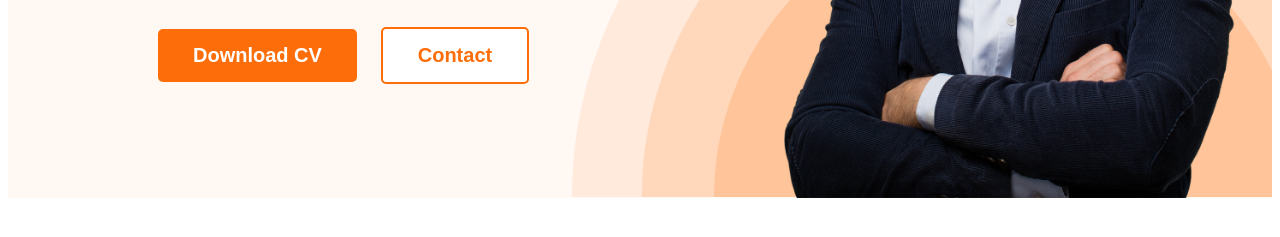
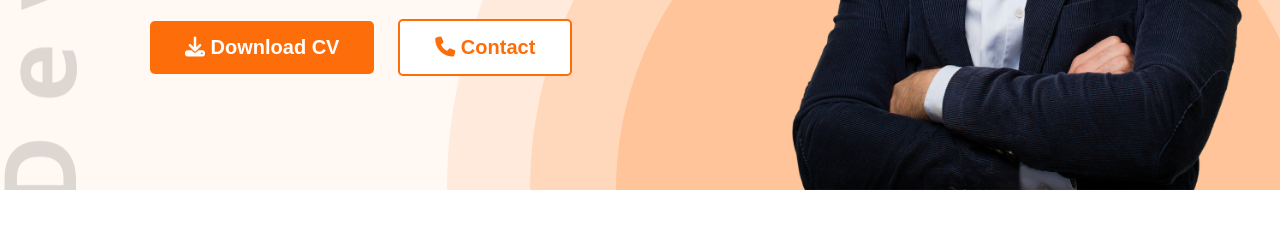
Before and after one commit to AbdurRahman11668/beautiful-portfolio-website, a plain HTML site: page index.html in a window 1280 px wide. Shown: the part 563-800 px from the top of the page. Drawn offline with Linux system fonts and the light colour scheme.

Commit message:
completed

```diff
--- a/index.html
+++ b/index.html
@@ -9,6 +9,7 @@
     <link rel="preconnect" href="https://fonts.gstatic.com" crossorigin>
     <link href="https://fonts.googleapis.com/css2?family=Open+Sans:wght@300;400;500;600;700;800&family=Poppins:wght@200;300;400;500;600;700;800;900&family=Urbanist:wght@100;200;300;400;500;600;700;800;900&display=swap" rel="stylesheet">
     <link rel="stylesheet" href="styles/portfolio.css">
+    <script src="https://kit.fontawesome.com/a345669daa.js" crossorigin="anonymous"></script>
 
 
 </head>
@@ -27,8 +28,8 @@
                 <h3 class="banner-greeting">Hi, I  am</h3>
                 <h1 class="banner-title">Mary Hardy</h1>
                 <p class="banner-des">Shot what able cold new see hold.Friendly as an betrayed formerly he. Morning because as to society behaved moments.</p>
-                <button class="btn-primary">Download CV</button>
-                <button class="btn-secondary">Contact</button>
+                <button class="btn-primary"><i class="fa-solid fa-download"></i> Download CV</button>
+                <button class="btn-secondary"><i class="fa-solid fa-phone"></i> Contact</button>
             </div>
             <img class="profile-pic" src="images/hardy.png" alt="">
         </div>
--- a/styles/portfolio.css
+++ b/styles/portfolio.css
@@ -3,6 +3,8 @@
   font-family: "Open Sans", sans-serif;
   font-family: "Poppins", sans-serif;
   font-family: "Urbanist", sans-serif;
+  margin: 0;
+  padding: 0;
 }
 
 .text-primary {
@@ -62,10 +64,9 @@
 /* Header Styles */
 .header {
   background-color: #fff8f3;
-  background-image: url("../images/header_bg.png");
-  background-size: 700px;
+  background-image: url('../images/header_bg.png'), url('../images/developer.png');
   background-repeat: no-repeat;
-  background-position: bottom right;
+  background-position: bottom right, top left;
 }
 
 .banner {
```
